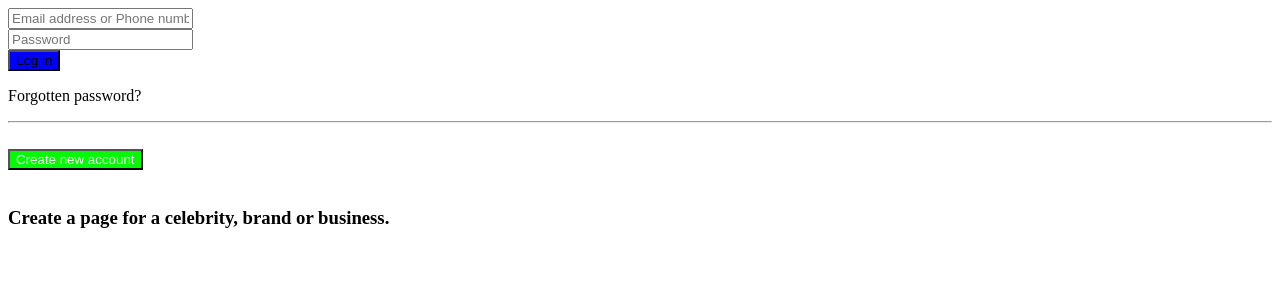
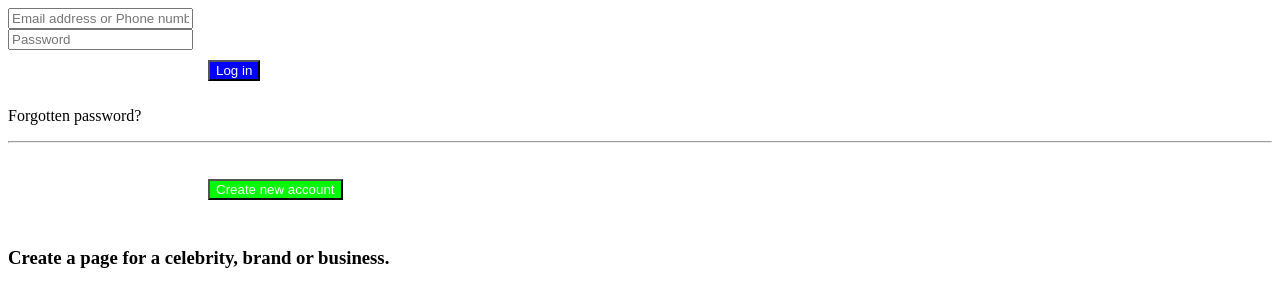
Before and after one commit to oniadebayosamuel-bit/Level-One-Assignment, a plain HTML site: page Index.html in a window 1280 px wide. Drawn offline with Linux system fonts and the light colour scheme.

Commit message:
Facebook Assignment 2

```diff
--- a/Index.html
+++ b/Index.html
@@ -5,9 +5,7 @@
     <meta name="viewport" content="width=device-width, initial-scale=1.0">
     <title>Document</title>
     <style>
-    p(
 
-    )
     </style>
 </head>
 <body>
@@ -15,12 +13,12 @@
 <br>
 <input type="number" placeholder="Password">
 <br>
-<button style="background-color: blue; text-align: center;">Log in</button>
+<button style="background-color: blue; text-align: center; margin: 10px 200px;color: white;">Log in</button>
 <br>
 <p>Forgotten password?</p>
 <hr>
 <br>
-<button style="background-color: rgb(5, 248, 5);color: white; text-align: center;">Create new account</button>
+<button style="background-color: rgb(5, 248, 5);color: white; text-align: center;margin: 10px 200px;">Create new account</button>
 <br>
 <br>
 <h3>Create a page for a celebrity, brand or business.</h3>
```
